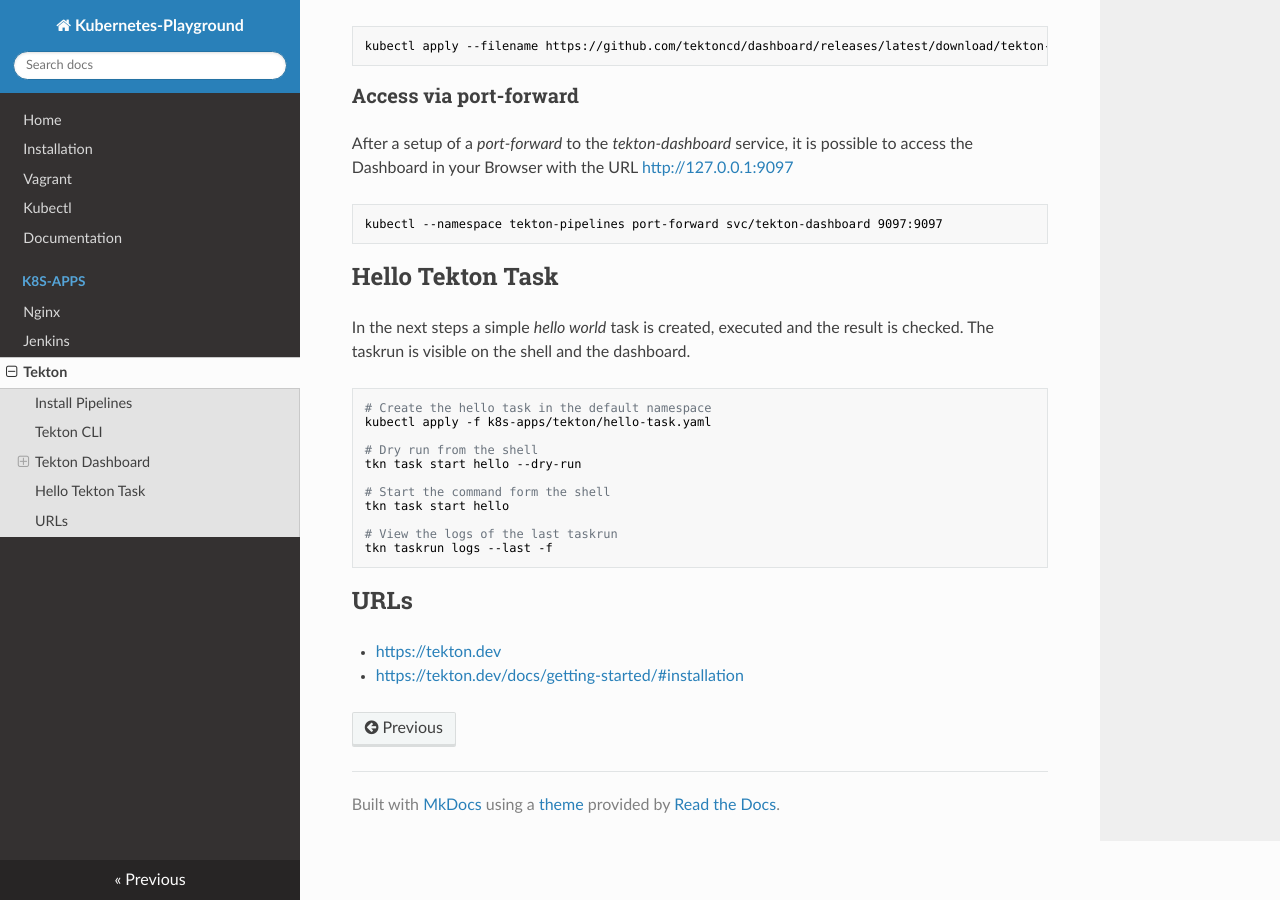
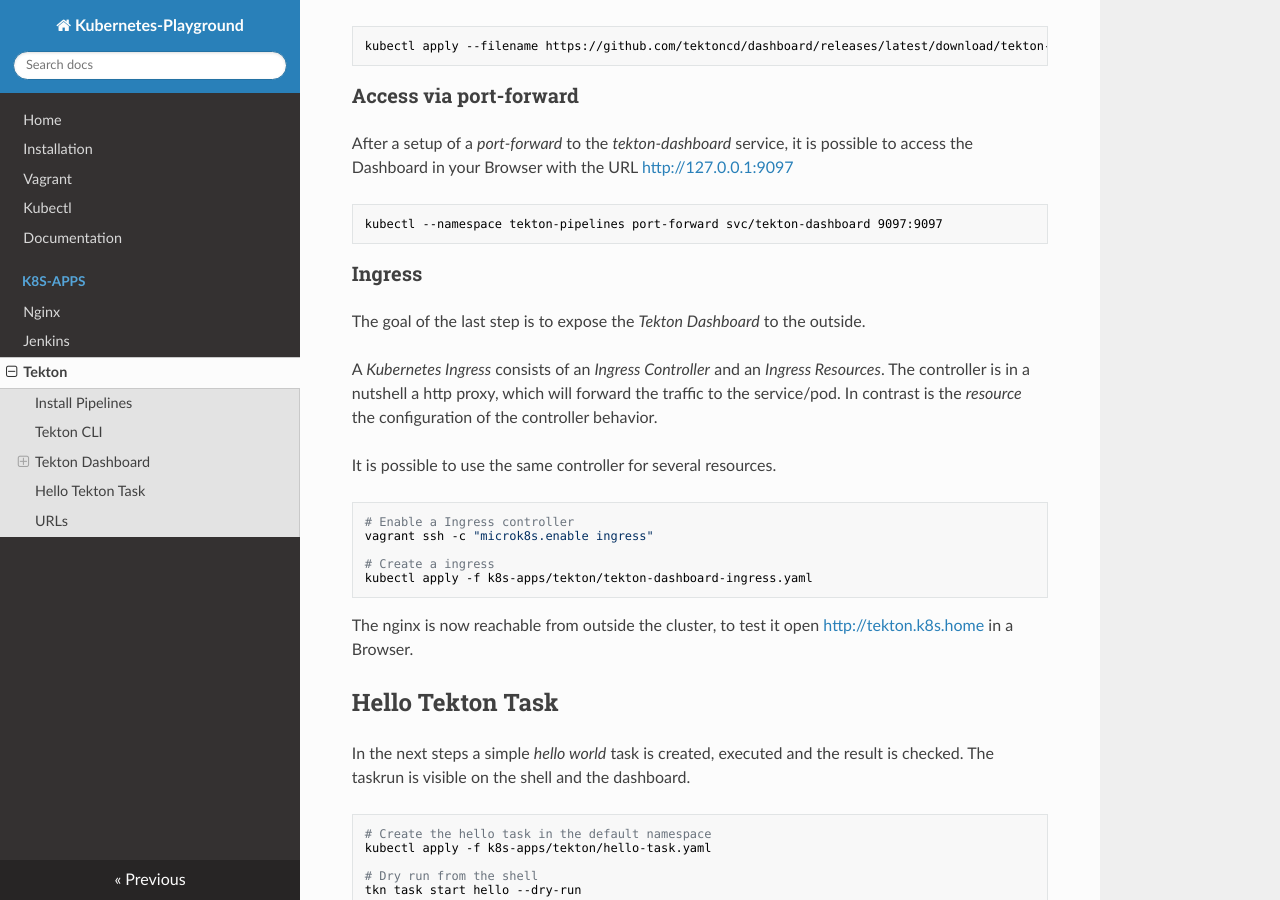
Before and after one commit to zonedbit/kubernetes-playground, an MkDocs documentation site: the page built from docs/k8s-apps/tekton.md, in a window 1280 px wide and 900 px high, scrolled down 798 px. Built offline with MkDocs 1.6.1, drawn with Linux system fonts in a browser that asks for light colours; nearby versions of some CDN libraries.

Commit message:
feature/ingressTektonDashboard

````diff
--- a/docs/k8s-apps/tekton.md
+++ b/docs/k8s-apps/tekton.md
@@ -48,6 +48,27 @@
 kubectl --namespace tekton-pipelines port-forward svc/tekton-dashboard 9097:9097
 ```
 
+### Ingress
+
+The goal of the last step is to expose the *Tekton Dashboard* to the outside.
+
+A *Kubernetes Ingress* consists of an *Ingress Controller* and an *Ingress Resources*. The controller is in a nutshell
+a http proxy, which will forward the traffic to the service/pod. In contrast is the *resource* the configuration of the
+controller behavior.
+
+It is possible to use the same controller for several resources.
+
+```bash
+# Enable a Ingress controller
+vagrant ssh -c "microk8s.enable ingress"
+
+# Create a ingress
+kubectl apply -f k8s-apps/tekton/tekton-dashboard-ingress.yaml
+```
+
+The nginx is now reachable from outside the cluster, to test it open <http://tekton.k8s.home> in
+a Browser.
+
 ## Hello Tekton Task
 
 In the next steps a simple *hello world* task is created, executed and the
````
Also changed, not shown: 1 other file.
